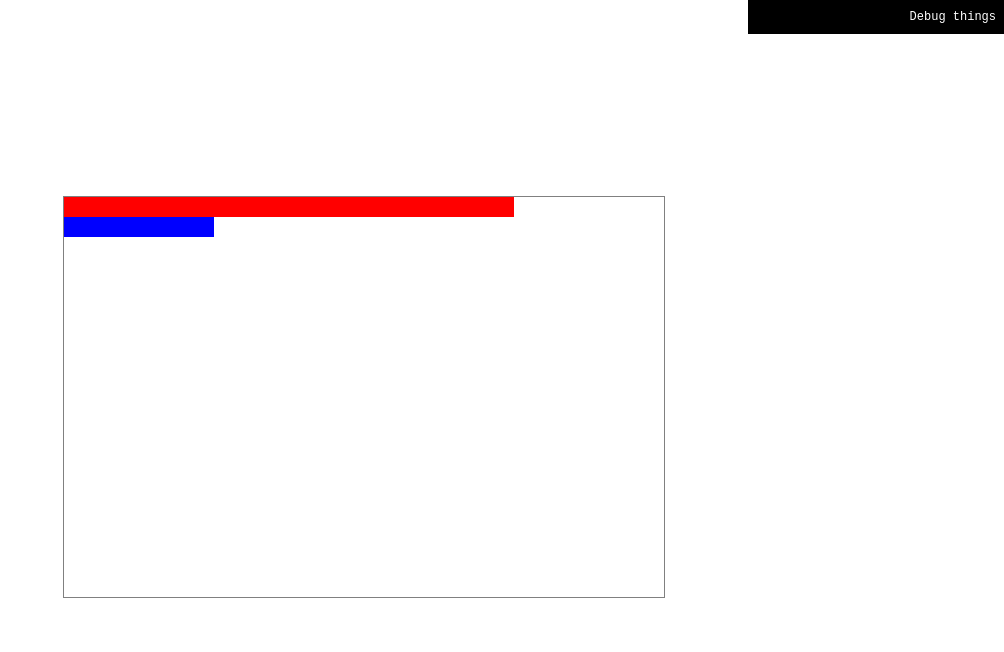
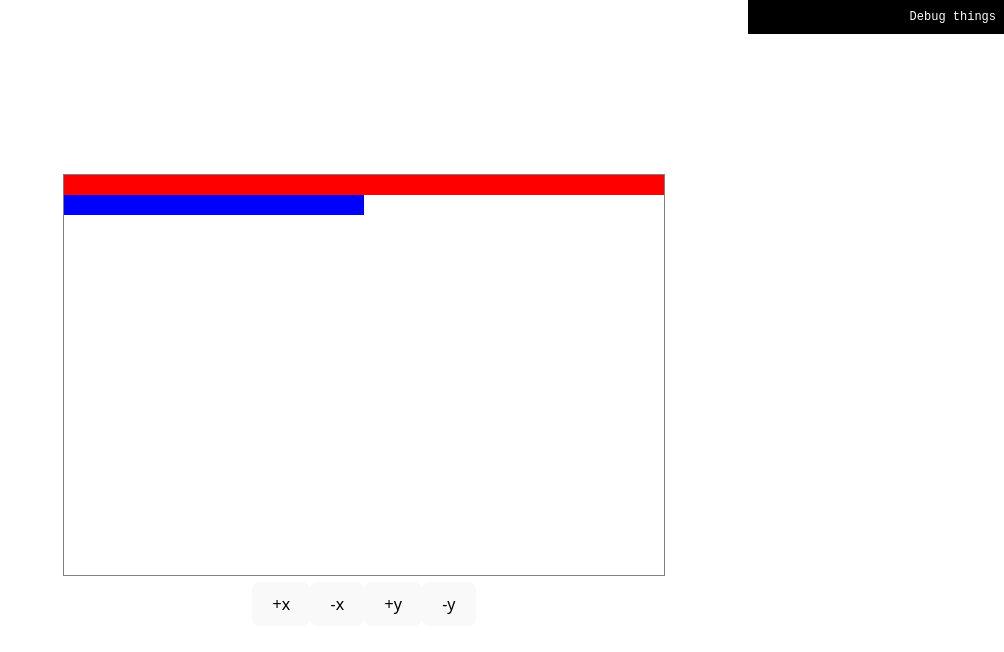
Before and after one commit to JonasBa/flamegraph, a React (Vite) app: page / in a window 1280 px wide. Shown: the top 652 px of the page, without its empty margins (276-1280 px from the left). Built offline with nearby package versions, Linux system fonts and the light colour scheme.

Commit message:
view transform

```diff
--- a/src/App.tsx
+++ b/src/App.tsx
@@ -1,4 +1,4 @@
-import React, { Fragment } from 'react';
+import React, { Fragment, useState, useCallback } from 'react';
 import './App.css'
 import { useRef } from 'react';
 import { mat3 } from 'gl-matrix';
@@ -36,7 +36,7 @@ class Flamegraph {
     canvas.style.width = '600px';
     canvas.style.height = '400px';
 
-    this.view = [25, 0, 100, 400/20];
+    this.view = [0, 0, 100, 400/20];
     this.trace = [0, 0, 100, 2];
 
     this.viewMatrix = mat3.fromValues(
@@ -55,6 +55,24 @@ class Flamegraph {
     this.render();
   }
 
+  transformView(mat: mat3) {
+    this.view = [
+      this.view[0] * mat[0] + this.view[1] * mat[3] + mat[6],
+      this.view[0] * mat[1] + this.view[1] * mat[4] + mat[7],
+      this.view[2] * mat[0] + this.view[3] * mat[3],
+      this.view[2] * mat[1] + this.view[3] * mat[4],
+    ]
+
+    this.viewMatrix = mat3.fromValues(
+      this.trace[2] / this.view[2], 0, 0,
+      0, 1, 0,
+      -(this.view[0] * this.trace[2] / this.view[2]), -(this.view[1] * this.trace[3] / this.view[3]), 1,
+    );
+
+    this.mvpMatrix = mat3.multiply(mat3.create(), this.projectionMatrix, this.viewMatrix);
+    this.render();
+  }
+
   getCursorPosition(x: number, y: number): [number, number] | null {
     if(!this.ctx || !this.canvas) return null;
 
@@ -65,23 +83,22 @@ class Flamegraph {
     const unproject = mat3.invert(mat3.create(), this.mvpMatrix);
 
     return[
-      (unproject[0] * x - unproject[6]),
-      (unproject[4] * y - unproject[7])
+      (unproject[0] * x + unproject[6]),
+      (unproject[4] * y + unproject[7])
     ]
   }
 
+  render() {
+    if (!this.ctx || !this.canvas) return;
 
-  render() {
-    if (!this.ctx || !this.canvas) {
-      return;
-    }
+    this.ctx.clearRect(0, 0, this.canvas.width, this.canvas.height);
 
     for(let i = 0; i < trace.length; i++) {
       const span = trace[i];
       this.ctx.fillStyle = i % 2 === 0 ? 'red' : 'blue';
 
       const x = this.mvpMatrix[6] + this.mvpMatrix[0] * span.start;
-      const y = span.depth * this.mvpMatrix[4];
+      const y = this.mvpMatrix[4] * span.depth + this.mvpMatrix[7];
       const width = this.mvpMatrix[0] * span.duration;
       const height = this.mvpMatrix[4];
 
@@ -101,10 +118,10 @@ function App() {
   const cursorRef = useRef<HTMLDivElement | null>(null);
   const viewRef = useRef<HTMLDivElement | null>(null);
 
-  function canvasCallbackRef(canvas) {
+  const canvasCallbackRef = useCallback((canvas: HTMLCanvasElement) => {
     if (canvas) flamegraph.current = new Flamegraph(canvas);
     else flamegraph.current?.dispose();
-  }
+  }, []);
 
   const onCanvasMouseMove = (e) => {
     if(!flamegraph.current || !cursorRef.current) return;
@@ -123,6 +140,8 @@ function App() {
     viewRef.current.innerText = `View: ${flamegraph.current?.view.map(v => v.toFixed(2)).join(', ')}`;
   }
 
+  const [_, rerender] = useState(0);
+
   return (
     <Fragment>
       <canvas
@@ -131,6 +150,50 @@ function App() {
         onMouseLeave={onCanvasMouseLeave}
         style={{border: '1px solid gray'}}>
       </canvas>
+      <div>
+      <button onClick={() => {
+        if(!flamegraph.current) return;
+        flamegraph.current.transformView(mat3.fromValues(
+          1, 0, 0,
+          0, 1, 0,
+          1, 0, 1,
+        ));
+        flamegraph.current.render();
+        rerender((prev) => prev + 1);
+      }}>
+        +x
+      </button>
+      <button onClick={() => {
+        if(!flamegraph.current) return;
+        flamegraph.current.transformView(mat3.fromValues(
+          1, 0, 0,
+          0, 1, 0,
+          -1, 0, 1,
+        ));
+        flamegraph.current.render();
+        rerender((prev) => prev + 1);
+      }}>-x</button>
+      <button onClick={() => {
+        if(!flamegraph.current) return;
+        flamegraph.current.transformView(mat3.fromValues(
+          1, 0, 0,
+          0, 1, 0,
+          0, 1, 1,
+        ));
+        flamegraph.current.render();
+        rerender((prev) => prev + 1);
+      }}>+y</button>
+      <button onClick={() => {
+        if(!flamegraph.current) return;
+        flamegraph.current.transformView(mat3.fromValues(
+          1, 0, 0,
+          0, 1, 0,
+          0, -1, 1,
+        ));
+        flamegraph.current.render();
+        rerender((prev) => prev + 1);
+      }}>-y</button>
+      </div>
       <div style={{
         position:'fixed',
         top:0,
```
